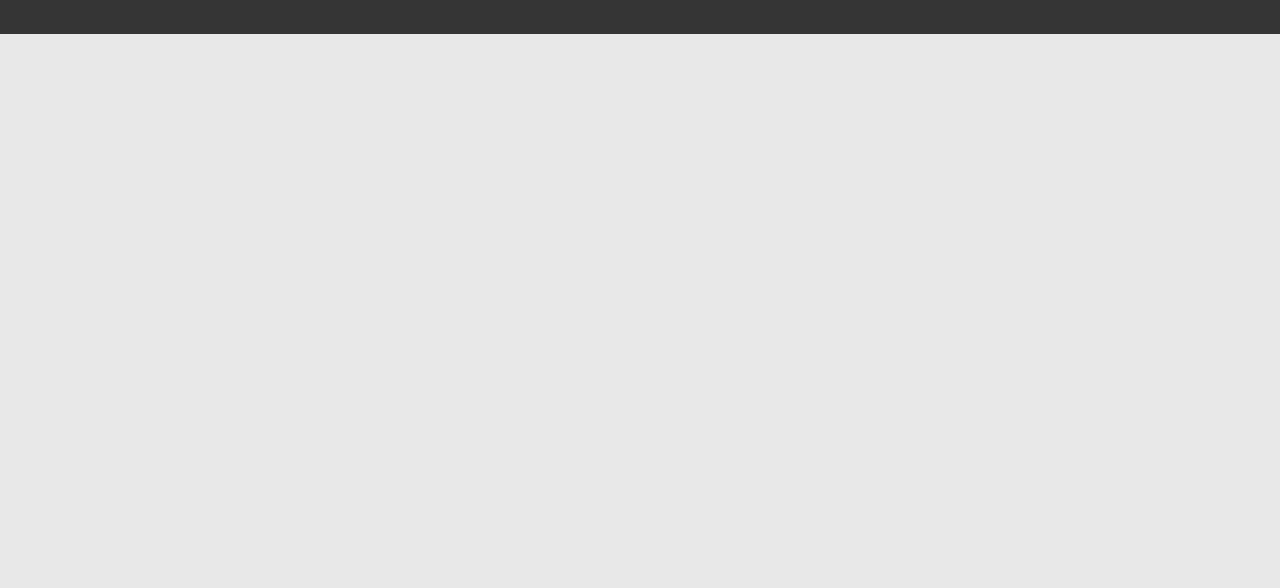
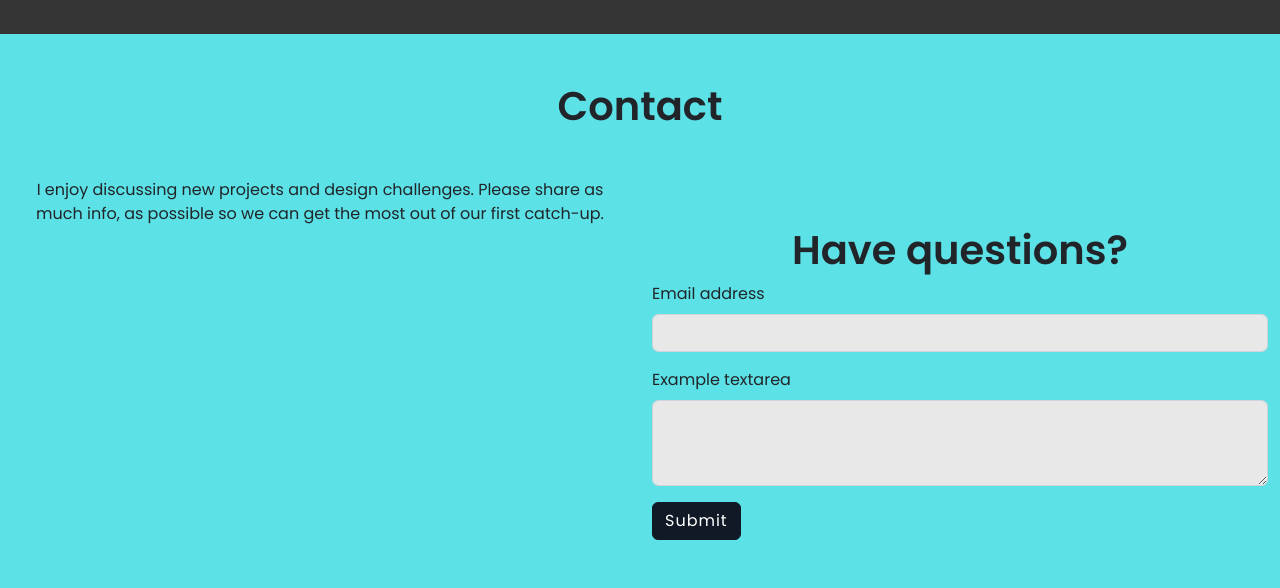
Before and after one commit to mattwong91/mattwong91.github.io, a website with bundled scripts: page index.html in a window 1280 px wide. Shown: the part 5403-5991 px from the top of the page. Before the commit the page ends 5437 px from the top, so only its background shows below. Built offline with nearby package versions, Linux system fonts and the light colour scheme; a script that the page names is missing.

Commit message:
Changed images, added contact section

```diff
--- a/app/views/HomeView.html
+++ b/app/views/HomeView.html
@@ -281,17 +281,17 @@
       </div>
       <div class="col-12 col-md-6 col-lg-4 col-xl-3 p-2">
         <img class="portfolio-img"
-          src="https://images.unsplash.com/photo-1706378398232-834ca3201ef2?q=80&w=1587&auto=format&fit=crop&ixlib=rb-4.0.3&ixid=M3wxMjA3fDB8MHxwaG90by1wYWdlfHx8fGVufDB8fHx8fA%3D%3D"
+          src="https://images.unsplash.com/photo-1703880258785-45bc4492a912?q=80&w=3732&auto=format&fit=crop&ixlib=rb-4.0.3&ixid=M3wxMjA3fDB8MHxwaG90by1wYWdlfHx8fGVufDB8fHx8fA%3D%3D"
           alt="">
       </div>
       <div class="col-12 col-md-6 col-lg-4 col-xl-3 p-2">
         <img class="portfolio-img"
-          src="https://images.unsplash.com/photo-1706378398232-834ca3201ef2?q=80&w=1587&auto=format&fit=crop&ixlib=rb-4.0.3&ixid=M3wxMjA3fDB8MHxwaG90by1wYWdlfHx8fGVufDB8fHx8fA%3D%3D"
+          src="https://images.unsplash.com/photo-1706711053549-f52f73a8960c?q=80&w=3575&auto=format&fit=crop&ixlib=rb-4.0.3&ixid=M3wxMjA3fDB8MHxwaG90by1wYWdlfHx8fGVufDB8fHx8fA%3D%3D"
           alt="">
       </div>
       <div class="col-12 col-md-6 col-lg-4 col-xl-3 p-2">
         <img class="portfolio-img"
-          src="https://images.unsplash.com/photo-1706378398232-834ca3201ef2?q=80&w=1587&auto=format&fit=crop&ixlib=rb-4.0.3&ixid=M3wxMjA3fDB8MHxwaG90by1wYWdlfHx8fGVufDB8fHx8fA%3D%3D"
+          src="https://images.unsplash.com/photo-1546593064-053d21199be1?q=80&w=3475&auto=format&fit=crop&ixlib=rb-4.0.3&ixid=M3wxMjA3fDB8MHxwaG90by1wYWdlfHx8fGVufDB8fHx8fA%3D%3D"
           alt="">
       </div>
     </div>
@@ -299,4 +299,27 @@
   </section>
   <!-- !SECTION PORTFOLIO -->
 
+  <section class="row justify-content-center text-center bg-main">
+    <h2 class="fw-semibold fs-1 my-5">Contact</h2>
+    <div class="col-12 col-md-6">
+      <p>
+        I enjoy discussing new projects and design challenges. Please share as much info, as possible so we can get the
+        most out of our first catch-up.
+      </p>
+    </div>
+    <div class="col-12 col-md-6 my-5">
+      <h2 class="fw-semibold fs-1">Have questions?</h2>
+      <form class="text-start">
+        <div class="mb-3">
+          <label for="emailInput" class="form-label">Email address</label>
+          <input type="email" class="form-control" id="emailInput">
+        </div>
+        <div class="mb-3">
+          <label for="exampleFormControlTextarea1" class="form-label">Example textarea</label>
+          <textarea class="form-control" id="exampleFormControlTextarea1" rows="3"></textarea>
+        </div>
+        <button type="submit" class="btn btn-dark">Submit</button>
+      </form>
+    </div>
+  </section>
 </div>
--- a/assets/style/style.css
+++ b/assets/style/style.css
@@ -47,6 +47,7 @@
   max-width: 100%;
   height: auto;
   aspect-ratio: 1/1;
+  object-fit: cover;
 }
 
 /* SECTION SPECIFIC ITEMS */
```
